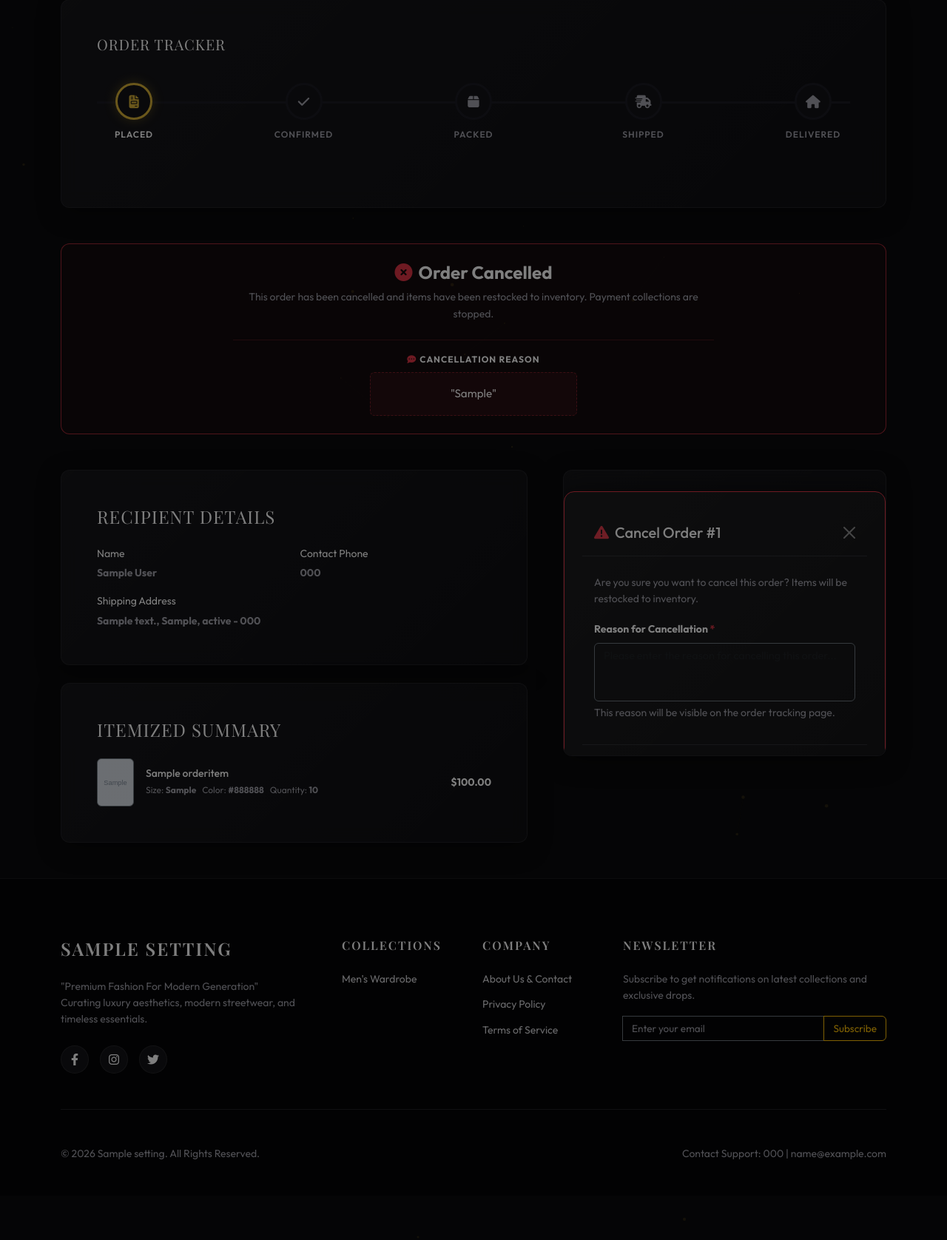
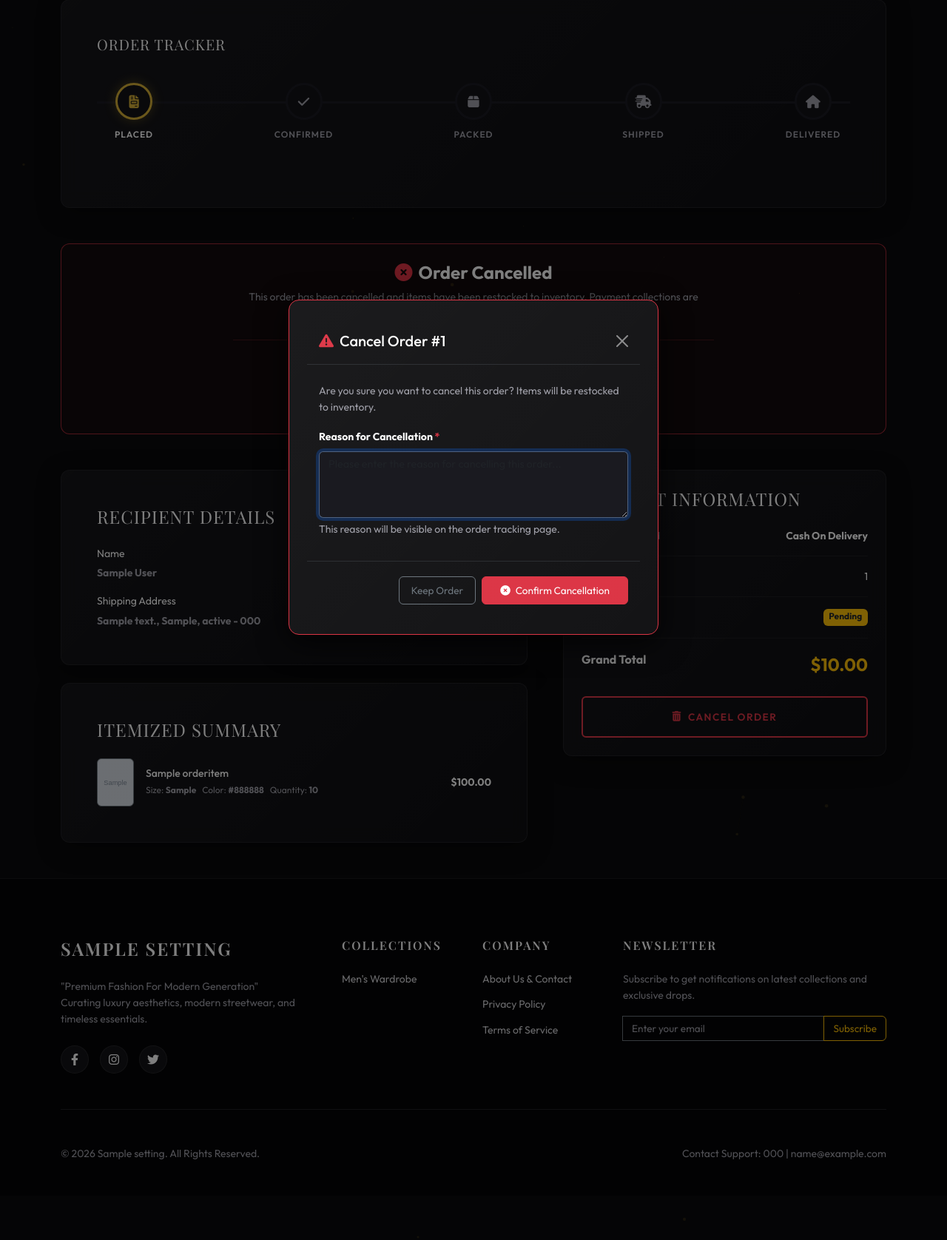
Before and after one commit to rominpatel005-sys/embro_store, a Django app: page /orders/1/ in a window 1280 px wide, after a click on "CANCEL ORDER". Shown: the part 413-2089 px from the top of the page at 74% size. Run offline with Django 5.2, Linux system fonts and the light colour scheme; a user stored in the database is signed in; tables that the repository leaves empty hold one stand-in row (values such as "Sample post"); grey boxes marked "Sample" are stand-in pictures; parts of the project's set-up code (start-up, migrations or seed data) failed here and were passed over; some web fonts are replaced.

Commit message:
Fix: Resolve modal stacking and allow typing in cancellation reason textarea

```diff
--- a/static/css/theme.css
+++ b/static/css/theme.css
@@ -109,6 +109,21 @@ body {
 .main-wrapper {
     position: relative;
     z-index: 1;
+}
+
+body.modal-open .main-wrapper {
+    z-index: auto !important;
+}
+
+/* Ensure Bootstrap modals always sit cleanly above backdrop and remain interactive */
+.modal {
+    z-index: 1065 !important;
+}
+.modal-backdrop {
+    z-index: 1050 !important;
+}
+.modal-dialog {
+    z-index: 1070 !important;
 }
 
 /* Preloader Screen */
--- a/templates/orders/order_detail.html
+++ b/templates/orders/order_detail.html
@@ -335,9 +335,9 @@
                     </div>
 
                     <!-- Cancel Order Modal (Requires Reason) -->
-                    <div class="modal fade" id="cancelOrderModal" tabindex="-1" aria-labelledby="cancelOrderModalLabel" aria-hidden="true">
-                        <div class="modal-dialog modal-dialog-centered">
-                            <div class="modal-content glass-card border-danger text-white" style="background: #141416; border-radius: 14px; box-shadow: 0 10px 40px rgba(0,0,0,0.8);">
+                    <div class="modal fade" id="cancelOrderModal" aria-labelledby="cancelOrderModalLabel" aria-hidden="true" style="z-index: 1065;">
+                        <div class="modal-dialog modal-dialog-centered" style="z-index: 1070;">
+                            <div class="modal-content glass-card border-danger text-white" style="background: #141416; border-radius: 14px; box-shadow: 0 10px 40px rgba(0,0,0,0.8); position: relative; z-index: 1075;">
                                 <div class="modal-header border-secondary border-opacity-25 pb-3">
                                     <h5 class="modal-title d-flex align-items-center" id="cancelOrderModalLabel">
                                         <i class="fas fa-exclamation-triangle text-danger me-2"></i>Cancel Order #{{ order.id }}
@@ -354,7 +354,7 @@
                                             <label for="cancelReasonInput" class="form-label small fw-bold text-white">
                                                 Reason for Cancellation <span class="text-danger">*</span>
                                             </label>
-                                            <textarea id="cancelReasonInput" name="cancel_reason" class="form-control bg-transparent text-white border-secondary" rows="3" placeholder="Please enter the reason for cancelling this order..." required style="font-size: 0.9rem; resize: none;"></textarea>
+                                            <textarea id="cancelReasonInput" name="cancel_reason" class="form-control text-white border-secondary" rows="3" placeholder="Please enter the reason for cancelling this order..." required style="font-size: 0.9rem; resize: vertical; min-height: 90px; background-color: #1a1a20 !important; color: #ffffff !important; border: 1px solid rgba(255,255,255,0.25) !important; cursor: text !important; position: relative; z-index: 1080;"></textarea>
                                             <div class="form-text text-muted small">This reason will be visible on the order tracking page.</div>
                                         </div>
                                     </div>
@@ -368,6 +368,20 @@
                             </div>
                         </div>
                     </div>
+                    <script>
+                    document.addEventListener('DOMContentLoaded', function() {
+                        const modal = document.getElementById('cancelOrderModal');
+                        if (modal && modal.parentElement !== document.body) {
+                            document.body.appendChild(modal);
+                        }
+                        if (modal) {
+                            modal.addEventListener('shown.bs.modal', function() {
+                                const input = document.getElementById('cancelReasonInput');
+                                if (input) input.focus();
+                            });
+                        }
+                    });
+                    </script>
                 {% endif %}
 
             </div>
```
Also changed, not shown: templates/dashboard/orders.html (+28 -6 lines).
